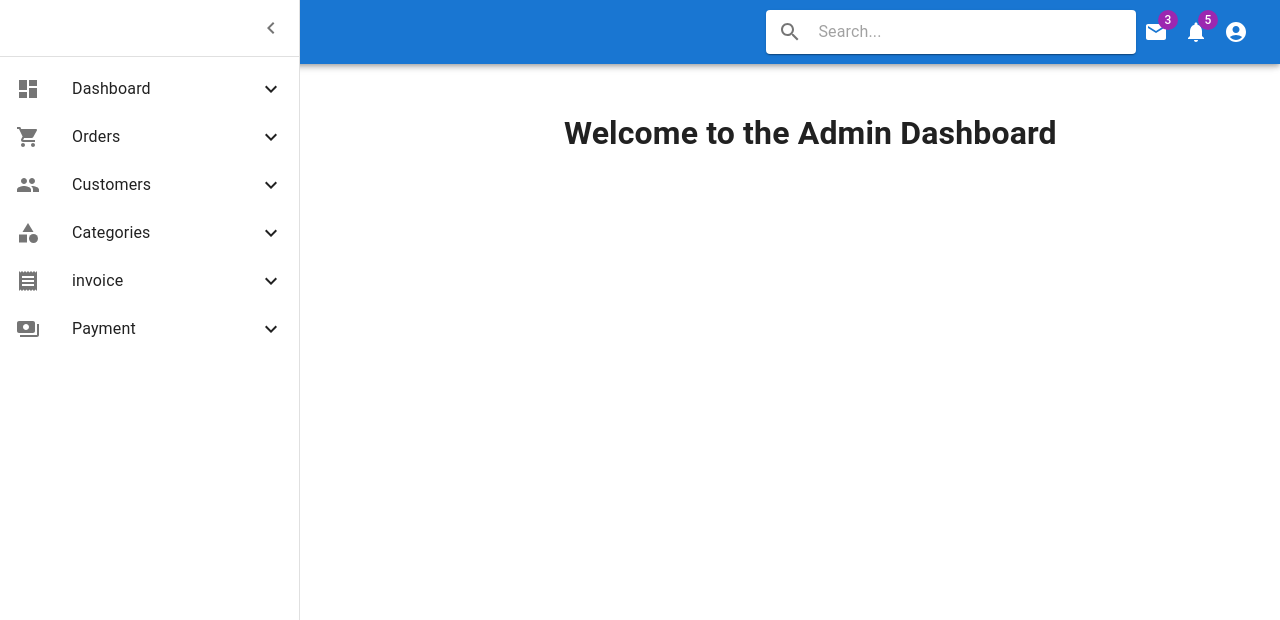
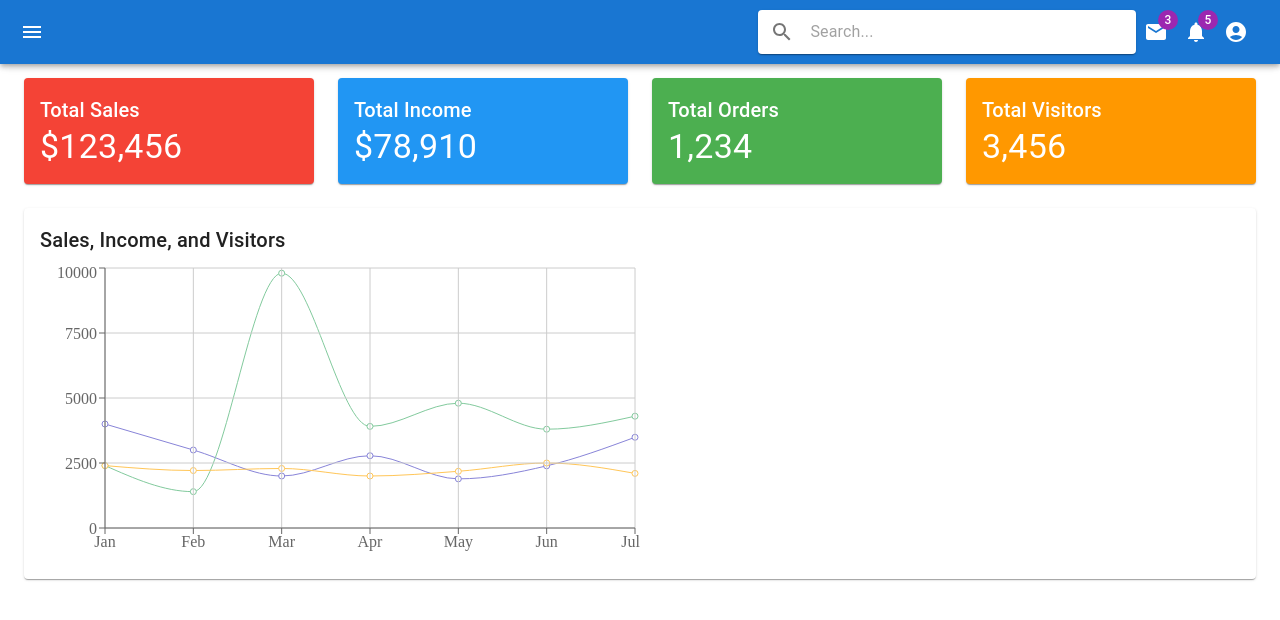
Before and after one commit to saqlain-shah/batch-7, a React (Vite) app in the folder admin-panel/: page /dashboard in a window 1280 px wide. Both pictures are taken after a click on the button 32 px from the left and 32 px from the top of the page. Shown: the top 620 px of the page. Built offline with nearby package versions, Linux system fonts and the light colour scheme.

Commit message:
added changes

```diff
--- a/admin-panel/package.json
+++ b/admin-panel/package.json
@@ -18,6 +18,7 @@
     "@mui/x-data-grid": "^7.4.0",
     "react": "^18.2.0",
     "react-dom": "^18.2.0",
+    "react-router-dom": "^6.23.1",
     "recharts": "^2.12.7"
   },
   "devDependencies": {
--- a/admin-panel/src/App.jsx
+++ b/admin-panel/src/App.jsx
@@ -1,37 +1,30 @@
 import React, { useState } from 'react';
-import { CssBaseline, Box, Toolbar } from '@mui/material';
+import { BrowserRouter as Router, Route, Routes } from 'react-router-dom';
+import Topbar from './topbar';
 import Sidebar from './Sidebar';
-import Topbar from './topbar';
+import Dashboard from './components/dashboard';
 
-function App() {
-  const [isSidebarOpen, setIsSidebarOpen] = useState(false);
+const App = () => {
+  const [isSidebarOpen, setIsSidebarOpen] = useState(true);
 
   const toggleSidebar = () => {
     setIsSidebarOpen(!isSidebarOpen);
   };
 
   return (
-    <Box sx={{ display: 'flex' }}>
-      <CssBaseline />
-      <Topbar toggleSidebar={toggleSidebar} />
-      <Sidebar isOpen={isSidebarOpen} toggleSidebar={toggleSidebar} />
-      <Box
-        component="main"
-        sx={{
-          flexGrow: 1,
-          p: 3,
-          transition: 'margin 0.3s',
-          marginLeft: isSidebarOpen ? '240px' : '0',
-        }}
-      >
-        <Toolbar />
-        <div>
-          {/* Your main content goes here */}
-          <h1>Welcome to the Admin Dashboard</h1>
-        </div>
-      </Box>
-    </Box>
+    <Router>
+      <div style={{ display: 'flex' }}>
+        <Topbar toggleSidebar={toggleSidebar} />
+        <Sidebar isOpen={isSidebarOpen} toggleSidebar={toggleSidebar} />
+        <main style={{ flexGrow: 1, padding: '16px', transition: 'margin-left 0.3s', marginLeft: isSidebarOpen ? '0px' : '0px' }}>
+          <Routes>
+            <Route path="/dashboard" element={<Dashboard isSidebarOpen={isSidebarOpen} />} />
+            {/* Add more routes here */}
+          </Routes>
+        </main>
+      </div>
+    </Router>
   );
-}
+};
 
 export default App;
--- a/admin-panel/src/Sidebar.jsx
+++ b/admin-panel/src/Sidebar.jsx
@@ -10,6 +10,7 @@ import {
   Box,
   Collapse,
 } from '@mui/material';
+import { Link } from 'react-router-dom';
 import DashboardIcon from '@mui/icons-material/Dashboard';
 import ShoppingCartIcon from '@mui/icons-material/ShoppingCart';
 import PeopleIcon from '@mui/icons-material/People';
@@ -20,6 +21,7 @@ import ExpandLess from '@mui/icons-material/ExpandLess';
 import ExpandMore from '@mui/icons-material/ExpandMore';
 import ReceiptIcon from '@mui/icons-material/Receipt';
 import PaymentsIcon from '@mui/icons-material/Payments';
+
 const drawerWidth = 300;
 
 const Sidebar = ({ isOpen, toggleSidebar }) => {
@@ -38,11 +40,12 @@ const Sidebar = ({ isOpen, toggleSidebar }) => {
       anchor="left"
       open={isOpen}
       sx={{
-        width: drawerWidth,
+        width: isOpen ? drawerWidth : 0,
         flexShrink: 0,
         '& .MuiDrawer-paper': {
           width: drawerWidth,
           boxSizing: 'border-box',
+          transition: 'width 0.3s',
         },
       }}
     >
@@ -60,23 +63,12 @@ const Sidebar = ({ isOpen, toggleSidebar }) => {
       </Box>
       <Divider />
       <List>
-        <ListItem button onClick={() => handleClick('dashboard')}>
+        <ListItem button component={Link} to="/dashboard">
           <ListItemIcon>
             <DashboardIcon />
           </ListItemIcon>
           <ListItemText primary="Dashboard" />
-          {openItems['dashboard'] ? <ExpandLess /> : <ExpandMore />}
         </ListItem>
-        <Collapse in={openItems['dashboard']} timeout="auto" unmountOnExit>
-          <List component="div" disablePadding>
-            <ListItem button sx={{ pl: 4 }}>
-              <ListItemText primary="Sub-item 1" />
-            </ListItem>
-            <ListItem button sx={{ pl: 4 }}>
-              <ListItemText primary="Sub-item 2" />
-            </ListItem>
-          </List>
-        </Collapse>
 
         <ListItem button onClick={() => handleClick('orders')}>
           <ListItemIcon>
@@ -87,10 +79,10 @@ const Sidebar = ({ isOpen, toggleSidebar }) => {
         </ListItem>
         <Collapse in={openItems['orders']} timeout="auto" unmountOnExit>
           <List component="div" disablePadding>
-            <ListItem button sx={{ pl: 4 }}>
+            <ListItem button component={Link} to="/orders/order1" sx={{ pl: 4 }}>
               <ListItemText primary="Order 1" />
             </ListItem>
-            <ListItem button sx={{ pl: 4 }}>
+            <ListItem button component={Link} to="/orders/order2" sx={{ pl: 4 }}>
               <ListItemText primary="Order 2" />
             </ListItem>
           </List>
@@ -105,73 +97,35 @@ const Sidebar = ({ isOpen, toggleSidebar }) => {
         </ListItem>
         <Collapse in={openItems['customers']} timeout="auto" unmountOnExit>
           <List component="div" disablePadding>
-            <ListItem button sx={{ pl: 4 }}>
+            <ListItem button component={Link} to="/customers/customer1" sx={{ pl: 4 }}>
               <ListItemText primary="Customer 1" />
             </ListItem>
-            <ListItem button sx={{ pl: 4 }}>
+            <ListItem button component={Link} to="/customers/customer2" sx={{ pl: 4 }}>
               <ListItemText primary="Customer 2" />
             </ListItem>
           </List>
         </Collapse>
-        <ListItem button onClick={() => handleClick('categories')}>
+
+        <ListItem button component={Link} to="/categories">
           <ListItemIcon>
             <CategoryIcon />
           </ListItemIcon>
           <ListItemText primary="Categories" />
-          {openItems['categories'] ? <ExpandLess /> : <ExpandMore />}
         </ListItem>
 
-        <Collapse in={openItems['categories']} timeout="auto" unmountOnExit>
-          <List component="div" disablePadding>
-            <ListItem button sx={{ pl: 4 }}>
-              <ListItemText primary="Category 1" />
-            </ListItem>
-            <ListItem button sx={{ pl: 4 }}>
-              <ListItemText primary="Category 2" />
-            </ListItem>
-          </List>
-        </Collapse>
-
-
-        <ListItem button onClick={() => handleClick('invoice')}>
+        <ListItem button component={Link} to="/invoices">
           <ListItemIcon>
             <ReceiptIcon />
           </ListItemIcon>
-          <ListItemText primary="invoice" />
-          {openItems['invoice'] ? <ExpandLess /> : <ExpandMore />}
+          <ListItemText primary="Invoices" />
         </ListItem>
-        <Collapse in={openItems['invoice']} timeout="auto" unmountOnExit>
-          <List component="div" disablePadding>
-            <ListItem button sx={{ pl: 4 }}>
-              <ListItemText primary="invoice 1" />
-            </ListItem>
-            <ListItem button sx={{ pl: 4 }}>
-              <ListItemText primary="invoice 2" />
-            </ListItem>
-          </List>
-        </Collapse>
 
-
-<ListItem button onClick={() => handleClick('Payment')}>
+        <ListItem button component={Link} to="/payments">
           <ListItemIcon>
             <PaymentsIcon />
           </ListItemIcon>
-          <ListItemText primary="Payment" />
-          {openItems['Payment'] ? <ExpandLess /> : <ExpandMore />}
+          <ListItemText primary="Payments" />
         </ListItem>
-        <Collapse in={openItems['Payment']} timeout="auto" unmountOnExit>
-          <List component="div" disablePadding>
-            <ListItem button sx={{ pl: 4 }}>
-              <ListItemText primary="Payment 1" />
-            </ListItem>
-            <ListItem button sx={{ pl: 4 }}>
-              <ListItemText primary="Payment 2" />
-            </ListItem>
-          </List>
-        </Collapse>
-
-
-
       </List>
     </Drawer>
   );
--- /dev/null
+++ b/admin-panel/src/components/dashboard.jsx
@@ -0,0 +1,68 @@
+import React from 'react';
+import { Grid, Paper, Typography } from '@mui/material';
+import { LineChart, Line, CartesianGrid, XAxis, YAxis, Tooltip } from 'recharts';
+
+const Dashboard = ({ isOpen }) => {
+  // Dummy data for the charts
+  const data = [
+    { name: 'Jan', sales: 4000, income: 2400, visitors: 2400 },
+    { name: 'Feb', sales: 3000, income: 1398, visitors: 2210 },
+    { name: 'Mar', sales: 2000, income: 9800, visitors: 2290 },
+    { name: 'Apr', sales: 2780, income: 3908, visitors: 2000 },
+    { name: 'May', sales: 1890, income: 4800, visitors: 2181 },
+    { name: 'Jun', sales: 2390, income: 3800, visitors: 2500 },
+    { name: 'Jul', sales: 3490, income: 4300, visitors: 2100 },
+  ];
+
+  return (
+    <div style={{ marginLeft: isOpen ? '300px' : '0', transition: 'margin-left 0.3s' }}>
+      <Typography variant="h4" gutterBottom>
+        Dashboard
+      </Typography>
+      <Grid container spacing={3}>
+        <Grid item xs={12} md={6} lg={3}>
+          <Paper sx={{ padding: 2, backgroundColor: '#f44336', color: '#fff' }}>
+            <Typography variant="h6">Total Sales</Typography>
+            <Typography variant="h4">$123,456</Typography>
+          </Paper>
+        </Grid>
+        <Grid item xs={12} md={6} lg={3}>
+          <Paper sx={{ padding: 2, backgroundColor: '#2196f3', color: '#fff' }}>
+            <Typography variant="h6">Total Income</Typography>
+            <Typography variant="h4">$78,910</Typography>
+          </Paper>
+        </Grid>
+        <Grid item xs={12} md={6} lg={3}>
+          <Paper sx={{ padding: 2, backgroundColor: '#4caf50', color: '#fff' }}>
+            <Typography variant="h6">Total Orders</Typography>
+            <Typography variant="h4">1,234</Typography>
+          </Paper>
+        </Grid>
+        <Grid item xs={12} md={6} lg={3}>
+          <Paper sx={{ padding: 2, backgroundColor: '#ff9800', color: '#fff' }}>
+            <Typography variant="h6">Total Visitors</Typography>
+            <Typography variant="h4">3,456</Typography>
+          </Paper>
+        </Grid>
+        <Grid item xs={12}>
+          <Paper sx={{ padding: 2 }}>
+            <Typography variant="h6" gutterBottom>
+              Sales, Income, and Visitors
+            </Typography>
+            <LineChart width={600} height={300} data={data}>
+              <Line type="monotone" dataKey="sales" stroke="#8884d8" />
+              <Line type="monotone" dataKey="income" stroke="#82ca9d" />
+              <Line type="monotone" dataKey="visitors" stroke="#ffc658" />
+              <CartesianGrid stroke="#ccc" />
+              <XAxis dataKey="name" />
+              <YAxis />
+              <Tooltip />
+            </LineChart>
+          </Paper>
+        </Grid>
+      </Grid>
+    </div>
+  );
+};
+
+export default Dashboard;
--- a/admin-panel/src/topbar.jsx
+++ b/admin-panel/src/topbar.jsx
@@ -7,7 +7,8 @@ import {
   Badge,
   InputBase,
   Paper,
-  Divider,
+  Menu,
+  MenuItem,
 } from '@mui/material';
 import MenuIcon from '@mui/icons-material/Menu';
 import SearchIcon from '@mui/icons-material/Search';
@@ -16,29 +17,43 @@ import MailIcon from '@mui/icons-material/Mail';
 import AccountCircleIcon from '@mui/icons-material/AccountCircle';
 
 const Topbar = ({ toggleSidebar }) => {
-  const [searchText, setSearchText] = useState(''); // State for search input
+  const [searchText, setSearchText] = useState('');
+  const [anchorEl, setAnchorEl] = useState(null);
 
   const handleSearchChange = (event) => {
     setSearchText(event.target.value);
   };
 
+  const handleProfileClick = (event) => {
+    setAnchorEl(event.currentTarget);
+  };
+
+  const handleMenuClose = () => {
+    setAnchorEl(null);
+  };
+
+  const handleLogout = () => {
+    console.log("Logged out");
+    handleMenuClose();
+    // Add your logout logic here, like redirecting to a login page
+  };
+
   return (
-    <AppBar position="fixed">
+    <AppBar position="fixed" sx={{ zIndex: (theme) => theme.zIndex.drawer + 1 }}>
       <Toolbar sx={{ display: 'flex', justifyContent: 'space-between' }}>
         <IconButton edge="start" color="inherit" aria-label="menu" onClick={toggleSidebar} sx={{ mr: 2 }}>
           <MenuIcon />
         </IconButton>
         <Typography variant="h6" noWrap component="div" sx={{ flexGrow: 1 }}>
-
+          {/* Your title here */}
         </Typography>
-         {/* Search bar with Paper for visual separation */}
-         <Paper
+        <Paper
           component="form"
           sx={{
             p: '2px 4px',
             display: 'flex',
             alignItems: 'center',
-            width: '30%', // Adjust width as needed
+            width: '30%',
             borderRadius: 1,
           }}
         >
@@ -54,7 +69,6 @@ const Topbar = ({ toggleSidebar }) => {
           />
         </Paper>
         <IconButton color="inherit">
-          {/* Add dummy message count here (replace with actual data fetching if needed) */}
           <Badge badgeContent={3} color="secondary">
             <MailIcon />
           </Badge>
@@ -65,14 +79,21 @@ const Topbar = ({ toggleSidebar }) => {
           </Badge>
         </IconButton>
 
-
-
-        <IconButton color="inherit">
-          <AccountCircleIcon />
-        </IconButton>
+        <div>
+          <IconButton color="inherit" onClick={handleProfileClick}>
+            <AccountCircleIcon />
+          </IconButton>
+          <Menu
+            anchorEl={anchorEl}
+            open={Boolean(anchorEl)}
+            onClose={handleMenuClose}
+          >
+            <MenuItem onClick={handleMenuClose}>Profile</MenuItem>
+            <MenuItem onClick={handleMenuClose}>My account</MenuItem>
+            <MenuItem onClick={handleLogout}>Logout</MenuItem>
+          </Menu>
+        </div>
       </Toolbar>
-      {/* Consider adding a Divider to visually separate the search bar from the rest */}
-      {/* <Divider variant="middle" /> */}
     </AppBar>
   );
 };
```
Also changed, not shown: 1 other file (tests, documents, lock files or other folders).
